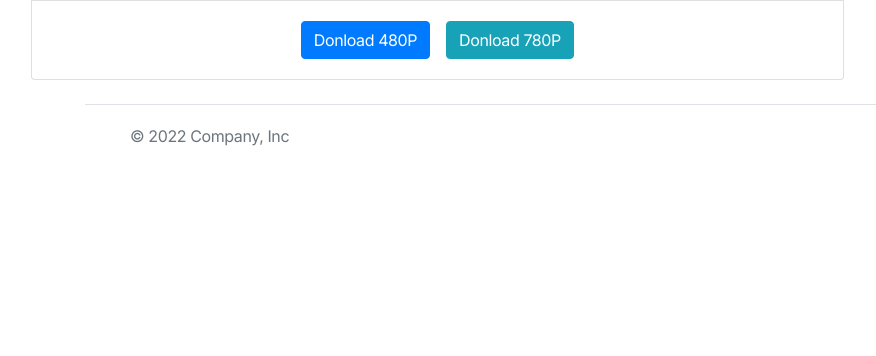
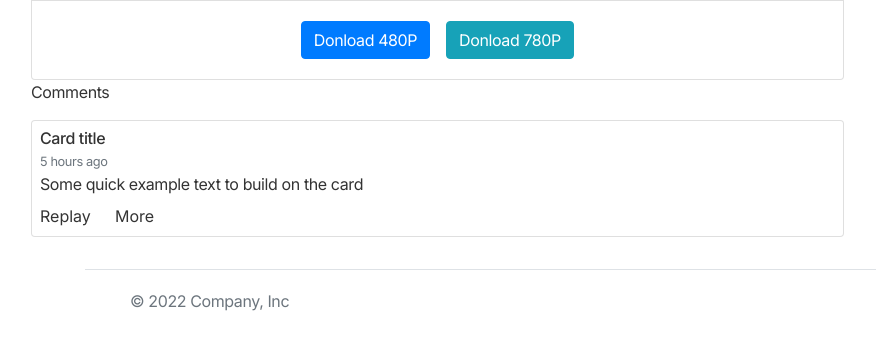
Before and after one commit to badrudev/django-dashboard, a Django app: page /detail/1 in a window 1280 px wide. Shown: the part 980-1336 px from the top of the page, without its empty margins (0-876 px from the left). Before the commit the page ends 1126 px from the top, so only its background shows below. Run offline with Django 5.2, Linux system fonts and the light colour scheme; data comes from the database, SQL or seed files in the repository; some libraries are stand-ins or nearby versions.

Commit message:
comment-section-1

```diff
--- a/frontend/templates/detail.html
+++ b/frontend/templates/detail.html
@@ -13,6 +13,7 @@
     border-top: 1px solid rgba(34, 36, 38, .1);
     box-shadow: none;
   }
+
 </style>
 
     <div class="container-fluid">
@@ -84,21 +85,77 @@
                     </div>
                   </div>
                 </div>
+              </div>
+          </div>
+       </div>
+       <div class="row">
+        <div class="col-md-12 col-sm-12 col-lg-8 ">
+          <p>Comments</p>
+          <div class="comment">
+            <div class="card mb-2">
+              <div class="card-body p-2">
+                <h6 class="card-title mb-0">Card title</h6>
+                <small class="card-subtitle mb-2 text-muted">5 hours ago</small>
+                <p class="card-text mb-2">Some quick example text to build on the card</p>
+                <button class="card-link replay" >Replay</button>
+                <button  class="card-link">More</button>
+              </div>
+            </div>
 
-
-
-
+            <!-- <div class="comment ml-4">
+              <div class="card mb-2">
+                <div class="card-body">
+                  <h5 class="card-title">Card title</h5>
+                  <h6 class="card-subtitle mb-2 text-muted">Card subtitle</h6>
+                  <p class="card-text">Some quick example text to build on the card title and make up the bulk of the card's content.</p>
+                  <a href="#" class="card-link">Card link</a>
+                  <a href="#" class="card-link">Another link</a>
+                </div>
               </div>
 
+              <div class="comment ml-4">
+                <div class="card mb-2">
+                  <div class="card-body">
+                    <h5 class="card-title">Card title</h5>
+                    <h6 class="card-subtitle mb-2 text-muted">Card subtitle</h6>
+                    <p class="card-text">Some quick example text to build on the card title and make up the bulk of the card's content.</p>
+                    <a href="#" class="card-link">Card link</a>
+                    <a href="#" class="card-link">Another link</a>
+                  </div>
+                </div>
+              </div>
+
+            </div> -->
+            <!-- <div class="comment ml-4">
+              <div class="card mb-2">
+                <div class="card-body">
+                  <h5 class="card-title">Card title</h5>
+                  <h6 class="card-subtitle mb-2 text-muted">Card subtitle</h6>
+                  <p class="card-text">Some quick example text to build on the card title and make up the bulk of the card's content.</p>
+                  <a href="#" class="card-link">Card link</a>
+                  <a href="#" class="card-link">Another link</a>
+                </div>
+              </div>
+            </div> -->
+
           </div>
+
+        </div>
+
        </div>
-
 
     </div>
 
 <!-- <script src="https://cdnjs.cloudflare.com/ajax/libs/jquery/3.7.0/jquery.min.js"></script> -->
-<script src="https://cdnjs.cloudflare.com/ajax/libs/jquery/3.7.0/jquery.min.js"></script>
+<!-- <script src="https://cdnjs.cloudflare.com/ajax/libs/jquery/3.7.0/jquery.min.js"></script> -->
+<script>
+  $(document).ready(function(){
+    $(document).on('click','.replay',function(e){
+       $(e.target.parentNode.parentNode).after(`<input type="text" />`)
+    })
+  })
 
+</script>
 
 
 {% endblock %}
--- a/frontend/templates/layout/movie.html
+++ b/frontend/templates/layout/movie.html
@@ -309,6 +309,8 @@ button {
 } */
 
 </style>
+<script src="https://cdnjs.cloudflare.com/ajax/libs/jquery/3.7.0/jquery.min.js"></script>
+<script src="https://cdn.datatables.net/1.13.6/js/jquery.dataTables.js"></script>
 <script>
   const csrftoken = document.querySelector('[name=csrfmiddlewaretoken]').value;
 </script>
```
